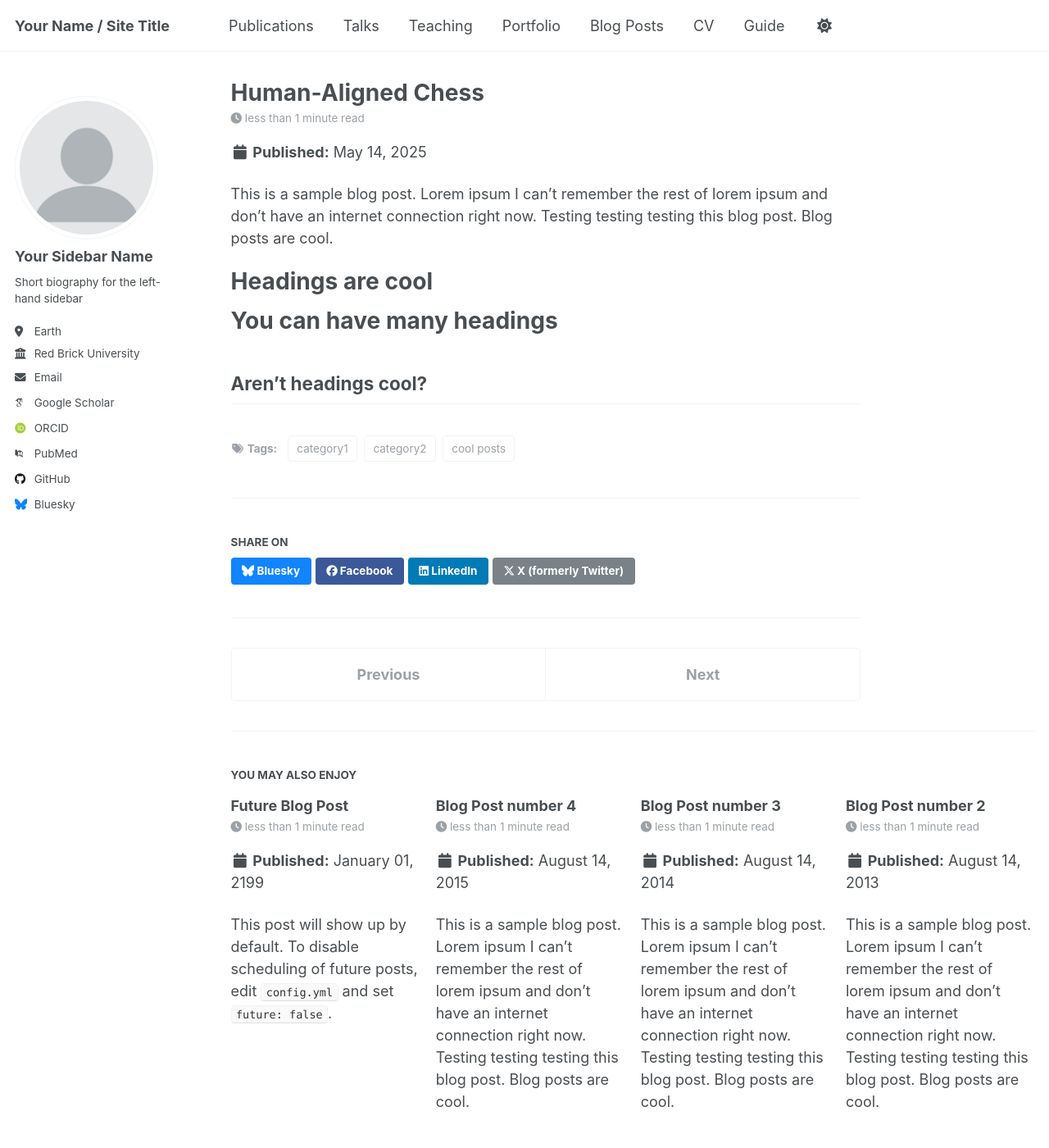
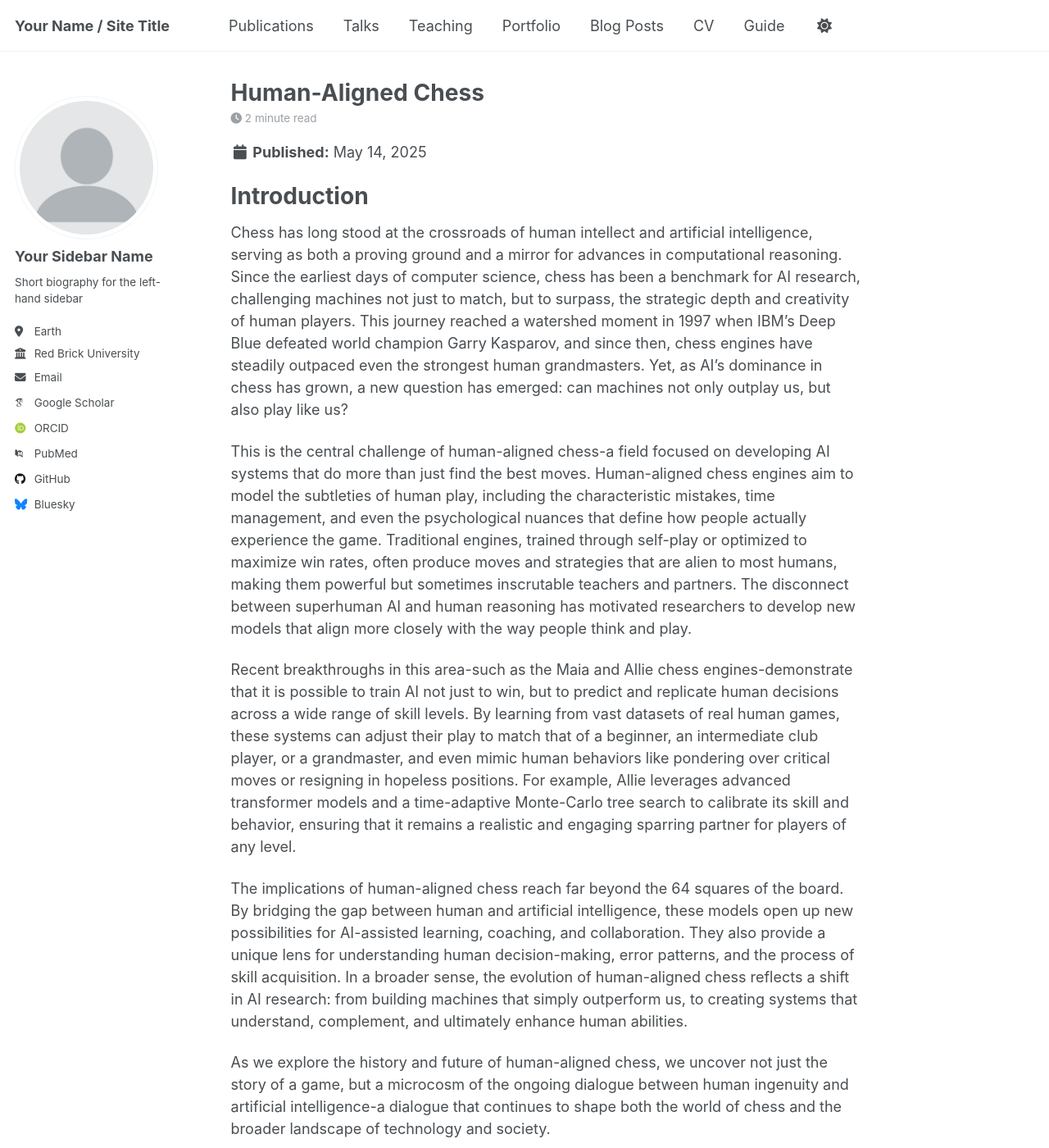
Before and after one commit to PaineDeOrz/PaineDeOrz.github.io, a Jekyll site: the page built from _posts/2012-08-14-blog-post-1.md, in a window 1280 px wide and 1400 px high. Shown: the whole window at 82% size. Built offline with Jekyll 4.4.1, drawn with Linux system fonts in a browser that asks for light colours; some web fonts are replaced.

Commit message:
Update 2012-08-14-blog-post-1.md

```diff
--- a/_posts/2012-08-14-blog-post-1.md
+++ b/_posts/2012-08-14-blog-post-1.md
@@ -2,19 +2,20 @@
 title: 'Human-Aligned Chess'
 date: 2025-05-14
 permalink: /posts/Human-Aligned Chess/
-tags:
-  - cool posts
-  - category1
-  - category2
 ---
 
-This is a sample blog post. Lorem ipsum I can't remember the rest of lorem ipsum and don't have an internet connection right now. Testing testing testing this blog post. Blog posts are cool.
+Introduction
+===========
 
-Headings are cool
-======
+Chess has long stood at the crossroads of human intellect and artificial intelligence, serving as both a proving ground and a mirror for advances in computational reasoning. Since the earliest days of computer science, chess has been a benchmark for AI research, challenging machines not just to match, but to surpass, the strategic depth and creativity of human players. This journey reached a watershed moment in 1997 when IBM’s Deep Blue defeated world champion Garry Kasparov, and since then, chess engines have steadily outpaced even the strongest human grandmasters. Yet, as AI’s dominance in chess has grown, a new question has emerged: can machines not only outplay us, but also play like us?
 
-You can have many headings
-======
+This is the central challenge of human-aligned chess-a field focused on developing AI systems that do more than just find the best moves. Human-aligned chess engines aim to model the subtleties of human play, including the characteristic mistakes, time management, and even the psychological nuances that define how people actually experience the game. Traditional engines, trained through self-play or optimized to maximize win rates, often produce moves and strategies that are alien to most humans, making them powerful but sometimes inscrutable teachers and partners. The disconnect between superhuman AI and human reasoning has motivated researchers to develop new models that align more closely with the way people think and play.
 
-Aren't headings cool?
-------
+Recent breakthroughs in this area-such as the Maia and Allie chess engines-demonstrate that it is possible to train AI not just to win, but to predict and replicate human decisions across a wide range of skill levels. By learning from vast datasets of real human games, these systems can adjust their play to match that of a beginner, an intermediate club player, or a grandmaster, and even mimic human behaviors like pondering over critical moves or resigning in hopeless positions. For example, Allie leverages advanced transformer models and a time-adaptive Monte-Carlo tree search to calibrate its skill and behavior, ensuring that it remains a realistic and engaging sparring partner for players of any level.
+
+The implications of human-aligned chess reach far beyond the 64 squares of the board. By bridging the gap between human and artificial intelligence, these models open up new possibilities for AI-assisted learning, coaching, and collaboration. They also provide a unique lens for understanding human decision-making, error patterns, and the process of skill acquisition. In a broader sense, the evolution of human-aligned chess reflects a shift in AI research: from building machines that simply outperform us, to creating systems that understand, complement, and ultimately enhance human abilities.
+
+As we explore the history and future of human-aligned chess, we uncover not just the story of a game, but a microcosm of the ongoing dialogue between human ingenuity and artificial intelligence-a dialogue that continues to shape both the world of chess and the broader landscape of technology and society.
+
+History
+--------------
```
